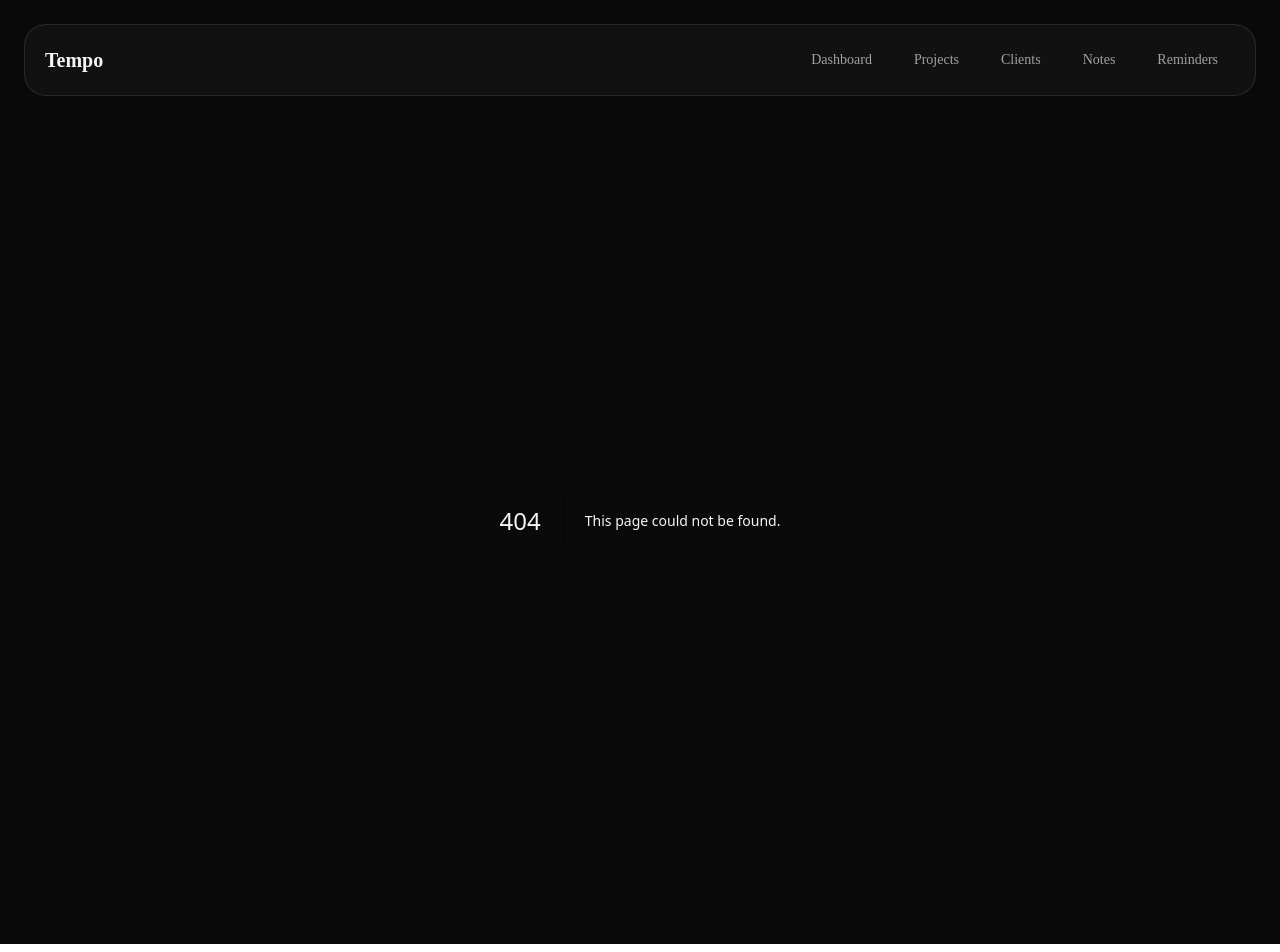
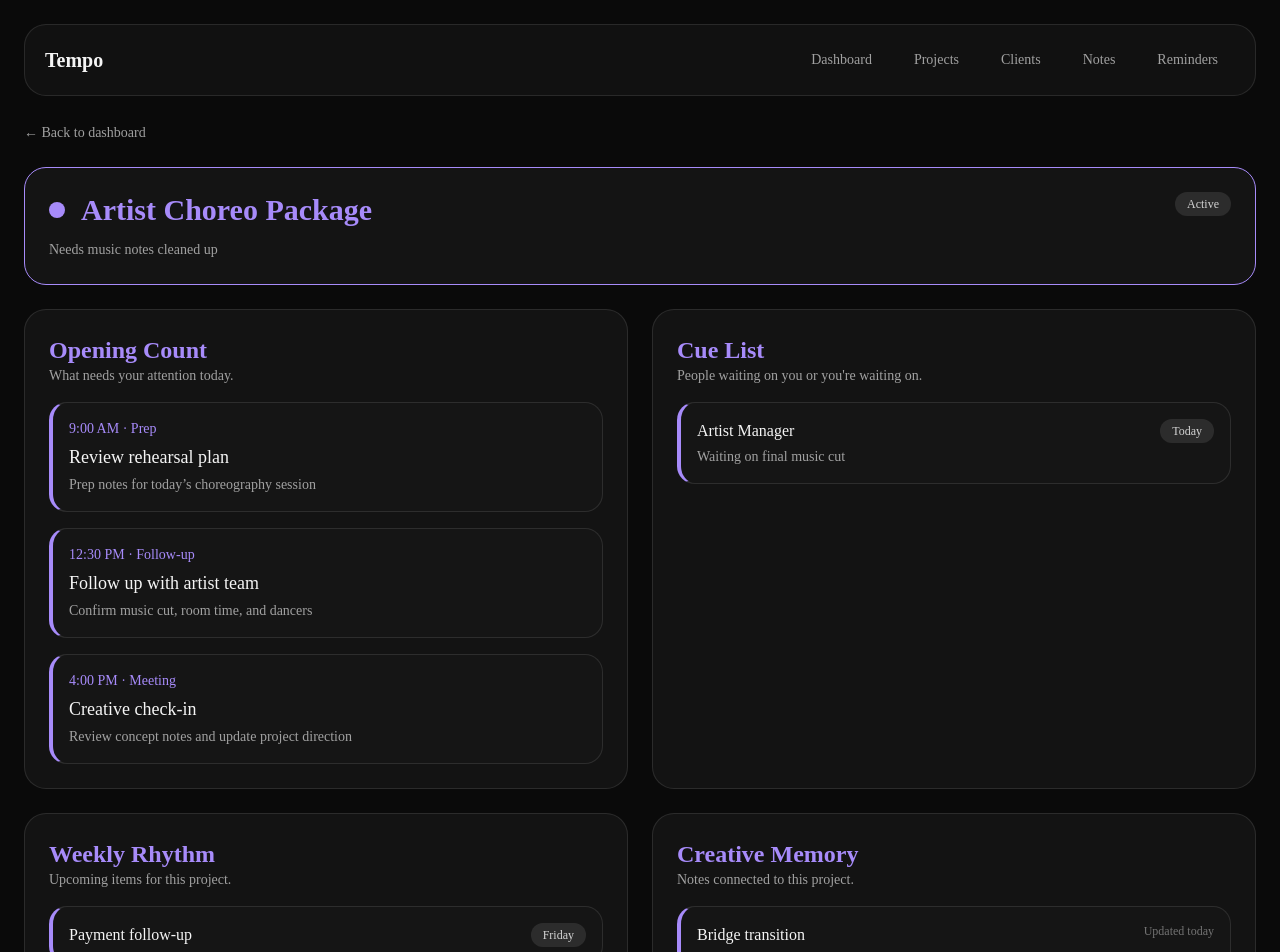
Before and after one commit to jpxch/tempo, a Next.js app: page /projects/artist-choreo-package in a window 1280 px wide. Before the commit this address had no page. Shown: the top 952 px of the page. Built offline with nearby package versions, Linux system fonts and the light colour scheme.

Commit message:
feat: add project detail view and link projects in ProjectsPanel for improved navigation

```diff
--- /dev/null
+++ b/app/projects/[id]/page.tsx
@@ -0,0 +1,18 @@
+import { notFound } from 'next/navigation';
+import { dashboardData } from '@/lib/dashboard-data';
+import { ProjectDetailView } from '@/components/projects/ProjectDetailView';
+
+export default async function ProjectDetailPage(props: { params: Promise<{ id: string }> }) {
+  const { id } = await props.params;
+  const project = dashboardData.projects.find((p) => p.id === id);
+
+  if (!project) {
+    notFound();
+  }
+
+  return <ProjectDetailView project={project} data={dashboardData} />;
+}
+
+export function generateStaticParams() {
+  return dashboardData.projects.map((project) => ({ id: project.id }));
+}
--- a/components/dashboard/ProjectsPanel.tsx
+++ b/components/dashboard/ProjectsPanel.tsx
@@ -1,3 +1,4 @@
+import Link from 'next/link';
 import type { Project } from '@/types/dashboard';
 
 type ProjectsPanelProps = {
@@ -14,9 +15,10 @@ export function ProjectsPanel({ projects }: ProjectsPanelProps) {
 
       <div className="mt-4 space-y-4 comfort:mt-6 comfort:space-y-5">
         {projects.map((project) => (
-          <article
-            key={project.name}
-            className="rounded-2xl border border-white/10 bg-neutral-900/80 p-4 comfort:p-6"
+          <Link
+            key={project.id}
+            href={`/projects/${project.id}`}
+            className="block rounded-2xl border border-white/10 bg-neutral-900/80 p-4 transition hover:bg-neutral-800/80 comfort:p-6"
             style={{ borderLeft: `4px solid ${project.color}` }}
           >
             <div className="flex items-start justify-between gap-4 comfort:gap-5">
@@ -29,7 +31,7 @@ export function ProjectsPanel({ projects }: ProjectsPanelProps) {
                 {project.status}
               </span>
             </div>
-          </article>
+          </Link>
         ))}
       </div>
     </div>
--- /dev/null
+++ b/components/projects/ProjectDetailView.tsx
@@ -0,0 +1,191 @@
+import Link from 'next/link';
+import type { DashboardData, Project } from '@/types/dashboard';
+
+type ProjectDetailViewProps = {
+  project: Project;
+  data: DashboardData;
+};
+
+export function ProjectDetailView({ project, data }: ProjectDetailViewProps) {
+  const todayItems = data.todayItems.filter((item) => item.projectId === project.id);
+  const followUps = data.followUps.filter((item) => item.projectId === project.id);
+  const weekItems = data.weekItems.filter((item) => item.projectId === project.id);
+  const notes = data.notes.filter((note) => note.projectId === project.id);
+
+  return (
+    <div className="space-y-6 comfort:space-y-8">
+      {/* Back link */}
+      <Link
+        href="/dashboard"
+        className="inline-flex items-center gap-2 text-sm text-neutral-400 transition hover:text-neutral-100"
+      >
+        ← Back to dashboard
+      </Link>
+
+      {/* Project header */}
+      <div
+        className="rounded-3xl border bg-white/4 p-6 comfort:p-8"
+        style={{ borderColor: project.color, borderWidth: '1px' }}
+      >
+        <div className="flex items-start justify-between gap-4">
+          <div className="flex items-center gap-4">
+            <span
+              className="h-4 w-4 shrink-0 rounded-full"
+              style={{ backgroundColor: project.color }}
+            />
+            <h1
+              className="text-3xl font-semibold comfort:text-4xl"
+              style={{ color: project.color }}
+            >
+              {project.name}
+            </h1>
+          </div>
+          <span className="rounded-full bg-white/10 px-3 py-1 text-xs text-neutral-300 comfort:px-4 comfort:py-2 comfort:text-sm">
+            {project.status}
+          </span>
+        </div>
+
+        {project.next && (
+          <p className="mt-3 text-sm text-neutral-400 comfort:mt-4 comfort:text-base">
+            {project.next}
+          </p>
+        )}
+      </div>
+
+      {/* Four sections */}
+      <div className="grid gap-6 comfort:gap-8 lg:grid-cols-2">
+        {/* Opening Count */}
+        <Section
+          title="Opening Count"
+          description="What needs your attention today."
+          color={project.color}
+          empty={todayItems.length === 0}
+          emptyText="Nothing due today for this project."
+        >
+          {todayItems.map((item) => (
+            <article
+              key={item.id}
+              className="rounded-2xl border border-white/10 bg-neutral-900/80 p-4 comfort:p-6"
+              style={{ borderLeft: `4px solid ${project.color}` }}
+            >
+              <p className="text-sm comfort:text-base" style={{ color: project.color }}>
+                {item.time} · {item.type}
+              </p>
+              <h3 className="mt-1 text-lg font-medium comfort:text-xl">{item.title}</h3>
+              <p className="mt-1 text-sm text-neutral-400 comfort:text-base">{item.detail}</p>
+            </article>
+          ))}
+        </Section>
+
+        {/* Cue List */}
+        <Section
+          title="Cue List"
+          description="People waiting on you or you're waiting on."
+          color={project.color}
+          empty={followUps.length === 0}
+          emptyText="No open follow-ups for this project."
+        >
+          {followUps.map((followUp) => (
+            <article
+              key={`${followUp.projectId}-${followUp.person}`}
+              className="rounded-2xl border border-white/10 bg-neutral-900/80 p-4 comfort:p-6"
+              style={{ borderLeft: `4px solid ${project.color}` }}
+            >
+              <div className="flex items-start justify-between gap-4">
+                <div>
+                  <h3 className="font-medium comfort:text-xl">{followUp.person}</h3>
+                  <p className="mt-1 text-sm text-neutral-400 comfort:text-base">
+                    {followUp.reason}
+                  </p>
+                </div>
+                <span className="shrink-0 rounded-full bg-white/10 px-3 py-1 text-xs text-neutral-300 comfort:px-4 comfort:py-2 comfort:text-sm">
+                  {followUp.dueLabel}
+                </span>
+              </div>
+            </article>
+          ))}
+        </Section>
+
+        {/* Weekly Rhythm */}
+        <Section
+          title="Weekly Rhythm"
+          description="Upcoming items for this project."
+          color={project.color}
+          empty={weekItems.length === 0}
+          emptyText="Nothing coming up this week."
+        >
+          {weekItems.map((item) => (
+            <article
+              key={item.title}
+              className="flex items-center justify-between gap-4 rounded-2xl border border-white/10 bg-neutral-900/80 p-4 comfort:p-6"
+              style={{ borderLeft: `4px solid ${project.color}` }}
+            >
+              <h3 className="font-medium comfort:text-xl">{item.title}</h3>
+              <span className="shrink-0 rounded-full bg-white/10 px-3 py-1 text-xs text-neutral-300 comfort:px-4 comfort:py-2 comfort:text-sm">
+                {item.dueLabel}
+              </span>
+            </article>
+          ))}
+        </Section>
+
+        {/* Creative Memory */}
+        <Section
+          title="Creative Memory"
+          description="Notes connected to this project."
+          color={project.color}
+          empty={notes.length === 0}
+          emptyText="No notes captured yet."
+        >
+          {notes.map((note) => (
+            <article
+              key={note.id}
+              className="rounded-2xl border border-white/10 bg-neutral-900/80 p-4 comfort:p-6"
+              style={{ borderLeft: `4px solid ${project.color}` }}
+            >
+              <div className="flex items-start justify-between gap-4">
+                <div>
+                  <h3 className="font-medium text-neutral-100 comfort:text-xl">{note.title}</h3>
+                  <p className="mt-1 text-sm text-neutral-400 comfort:text-base">{note.preview}</p>
+                </div>
+                <span className="shrink-0 text-xs text-neutral-500 comfort:text-sm">
+                  {note.updatedLabel}
+                </span>
+              </div>
+            </article>
+          ))}
+        </Section>
+      </div>
+    </div>
+  );
+}
+
+type SectionProps = {
+  title: string;
+  description: string;
+  color: string;
+  empty: boolean;
+  emptyText: string;
+  children: React.ReactNode;
+};
+
+function Section({ title, description, color, empty, emptyText, children }: SectionProps) {
+  return (
+    <div className="rounded-3xl border border-white/10 bg-white/4 p-6 comfort:p-8">
+      <h2
+        className="text-2xl font-semibold comfort:text-3xl"
+        style={{ color }}
+      >
+        {title}
+      </h2>
+      <p className="text-sm text-neutral-400 comfort:text-base">{description}</p>
+
+      <div className="mt-4 space-y-4 comfort:mt-6 comfort:space-y-5">
+        {empty ? (
+          <p className="text-sm text-neutral-500 comfort:text-base">{emptyText}</p>
+        ) : (
+          children
+        )}
+      </div>
+    </div>
+  );
+}
```
